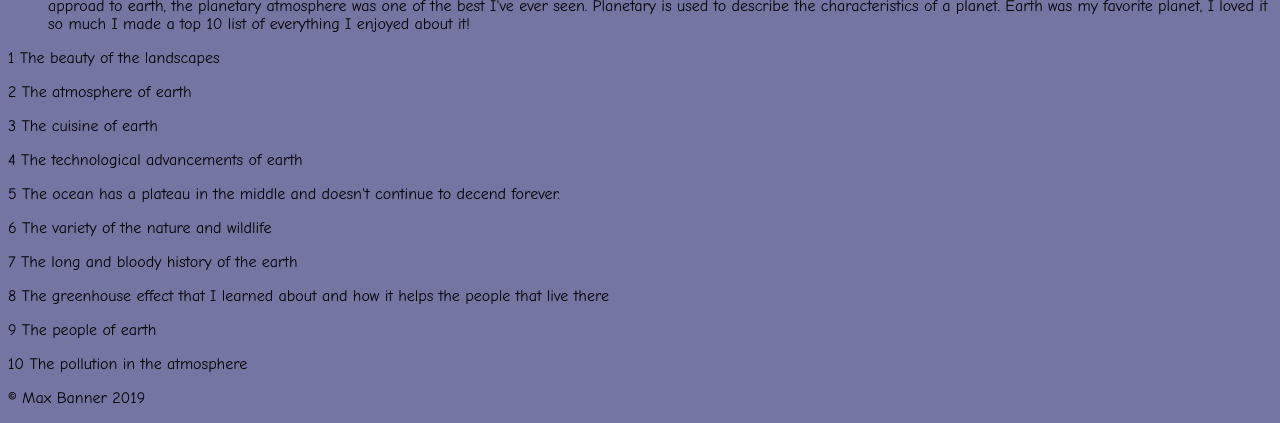
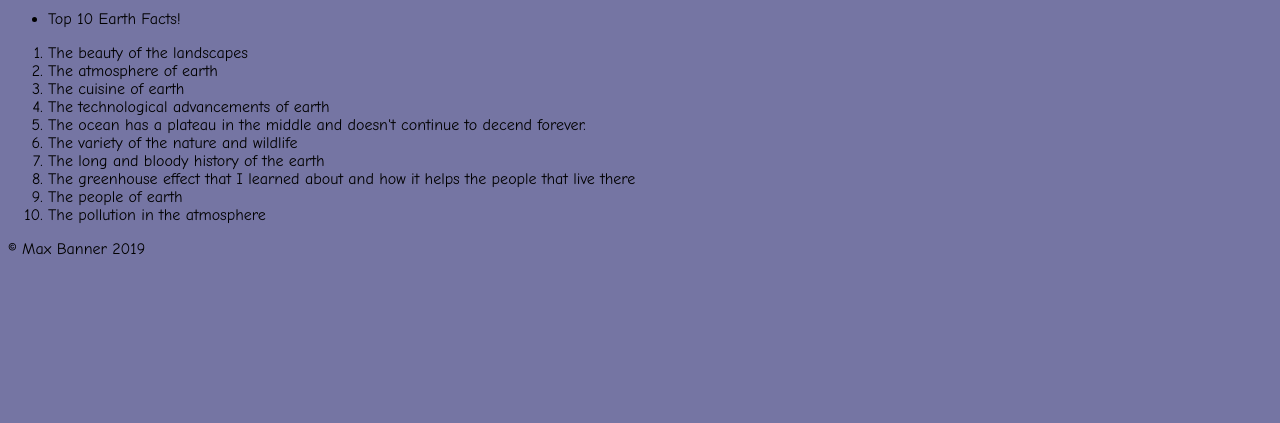
Before and after one commit to maxbanner/maxbanner.github.io, a plain HTML site: page Adventure/index.html in a window 1280 px wide. Shown: the part 1663-2086 px from the top of the page. After the commit the page ends 1937 px from the top, so only its background shows below. Drawn offline with Linux system fonts and the light colour scheme.

Commit message:
9/16 final

```diff
--- a/Adventure/index.html
+++ b/Adventure/index.html
@@ -15,7 +15,7 @@
   <h3><a href="#A1">First Stop: Mercury!</a>  <a href="#A2">Second Stop: Venus!</a>   <a href="#A3">Third Stop: Earth!</a></h3>
 <!-- journal entry 1-->
 <!-- definition lists-->
-<dt style="color:#cccccc;font-family:lucida console;list-style-type:disc;"id="A1">First Stop: <strong>Mercury!</strong></dt>
+<h2 style="color:#cccccc;font-family:lucida console;list-style-type:disc;"id="A1">First Stop: <strong>Mercury!</strong></h2>
 <dt style="color:#cccccc;font-family:lucida console">May 28, 2006</dt>
 <dd><img src="https://cdn.mos.cms.futurecdn.net/MTEiJvP99DScN3vkAsE9LA-320-80.jpg" alt="Mercury" style="width:400px;height:400px"></dd>
 <dd><a href="https://www.windows2universe.org/mercury/Interior_Surface/Surface/surf_feat.html" target="_blank">Mercury's Geography</a></dd>
@@ -24,7 +24,7 @@
 </p>
 <!-- journal entry 2-->
 <!-- definition lists-->
-<dt style="color:#cccccc;font-family:lucida console;list-style-type:disc;"id="A2">Second Stop: <strong>Venus!</strong></dt>
+<h2 style="color:#cccccc;font-family:lucida console;list-style-type:disc;"id="A2">Second Stop: <strong>Venus!</strong></h2>
 <dt style="color:#cccccc;font-family:lucida console">Feburary 29, 2008</dt>
 <dd><img src="https://amp.businessinsider.com/images/54a2cc11ecad043906ce4466-750-750.jpg" alt="Venus" style="width:400px;height:400px"></dd>
 <dd> <a href="https://www.nasa.gov/audience/forstudents/5-8/features/F_The_Planet_Venus_5-8.html" target="_blank">Venus' Geography</a></dd>
@@ -33,44 +33,48 @@
 </dd>
 <!-- journal entry 3-->
 <!-- definition lists-->
-<dt style="color:#cccccc;font-family:lucida console;list-style-type:disc;" id="A3">Third Stop: <strong>Earth!</strong></dt>
+<h2 style="color:#cccccc;font-family:lucida console;list-style-type:disc;" id="A3">Third Stop: <strong>Earth!</strong></h2>
 <dt style="color:#cccccc;font-family:lucida console">October 10, 2009</dt>
-<dd><img src="https://www.gstatic.com/earth/social/00_generic_facebook-001.jpg " alt="Earth" style="width:400px;height:400px"></dd>
+<dd><img src="https://www.gstatic.com/earth/social/00_generic_facebook-001.jpg " alt="Earth" style="width:400px;height:250px"></dd>
 <dd> <a href="http://astronomyonline.org/SolarSystem/EarthGeography.asp" target="_blank"> Earth's Geography</a></dd>
 <dd style="font-family:comic sans MS">
     Earth is very beautiful! Before we landed we stopped on the moon, earth's <em>satellite</em>. A <em>satellite</em> is a body or object, in this case; the moon, that orbits around a planet. Upon our approad to earth, the planetary atmosphere was one of the best I've ever seen. Planetary is used to describe the characteristics of a planet. Earth was my favorite planet, I loved it so much I made a top 10 list of everything I enjoyed about it!
 </dd>
 <!-- top 10 list -->
-<p style="font-family:comic sans MS">
-    1 The beauty of the landscapes
-</p>
-<p style="font-family:comic sans MS">
-    2 The atmosphere of earth
-</p>
-<p style="font-family:comic sans MS">
-    3 The cuisine of earth
-</p>
-<p style="font-family:comic sans MS">
-    4 The technological advancements of earth
-    </p>
-<p style="font-family:comic sans MS">
-    5 The ocean has a plateau in the middle and doesn't continue to decend forever.
-    </p>
-<p style="font-family:comic sans MS">
-    6 The variety of the nature and wildlife
-    </p>
-<p style="font-family:comic sans MS">
-    7 The long and bloody history of the earth
-    </p>
-<p style="font-family:comic sans MS">
-    8 The greenhouse effect that I learned about and how it helps the people that live there
-    </p>
-<p style="font-family:comic sans MS">
-    9 The people of earth
-    </p>
-<p style="font-family:comic sans MS">
-    10 The pollution in the atmosphere
-</p>
+<ul>
+<li style="font-family:comic sans MS">Top 10 Earth Facts!</li>
+</ul>
+<ol style="font-family:comic sans MS">
+<li>
+     The beauty of the landscapes
+</li>
+<li style="font-family:comic sans MS">
+     The atmosphere of earth
+</li>
+<li style="font-family:comic sans MS">
+     The cuisine of earth
+</li>
+<li style="font-family:comic sans MS">
+     The technological advancements of earth
+    </li>
+<li style="font-family:comic sans MS">
+     The ocean has a plateau in the middle and doesn't continue to decend forever.
+    </li>
+<li style="font-family:comic sans MS">
+     The variety of the nature and wildlife
+    </li>
+<li style="font-family:comic sans MS">
+     The long and bloody history of the earth
+    </li>
+<li style="font-family:comic sans MS">
+     The greenhouse effect that I learned about and how it helps the people that live there
+    </li>
+<li style="font-family:comic sans MS">
+     The people of earth
+    </li>
+<li style="font-family:comic sans MS">
+     The pollution in the atmosphere
+</li></ol>
 <p style="font-family:comic sans MS">
     &copy; Max Banner 2019
 </p>
```
